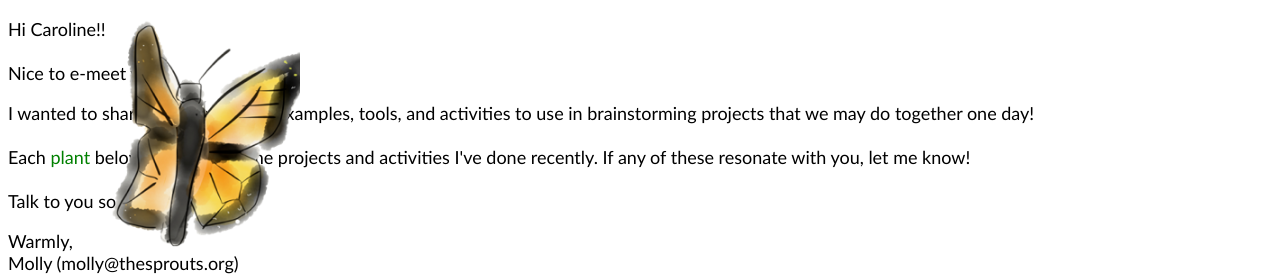
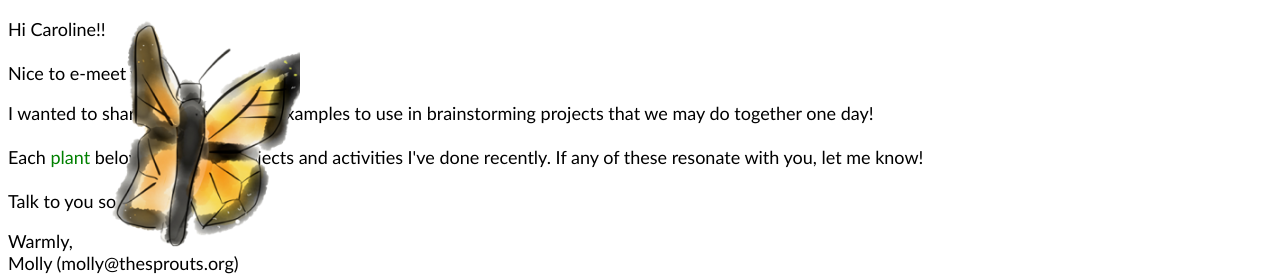
Before and after one commit to mojopi/caroline, a plain HTML site: page index.html in a window 1280 px wide. Shown: the top 278 px of the page. Drawn offline with Linux system fonts and the light colour scheme.

Commit message:
typo on index.html

```diff
--- a/index.html
+++ b/index.html
@@ -80,7 +80,7 @@
     <p>Hi Caroline!!<br><br>
     Nice to e-meet you!</p>
 
-    <p id ="h2">I wanted to share some evocative examples, tools, and activities to use in brainstorming projects that we may do together one day!<br> <br>  Each <span style="color:green">plant</span> below is a link to some projects and activities I've done recently. If any of these resonate with you, let me know!<br><br>
+    <p id ="h2">I wanted to share some evocative examples to use in brainstorming projects that we may do together one day!<br> <br>  Each <span style="color:green">plant</span> below is a link to projects and activities I've done recently. If any of these resonate with you, let me know!<br><br>
 
     Talk to you soon!
     <br>
```
